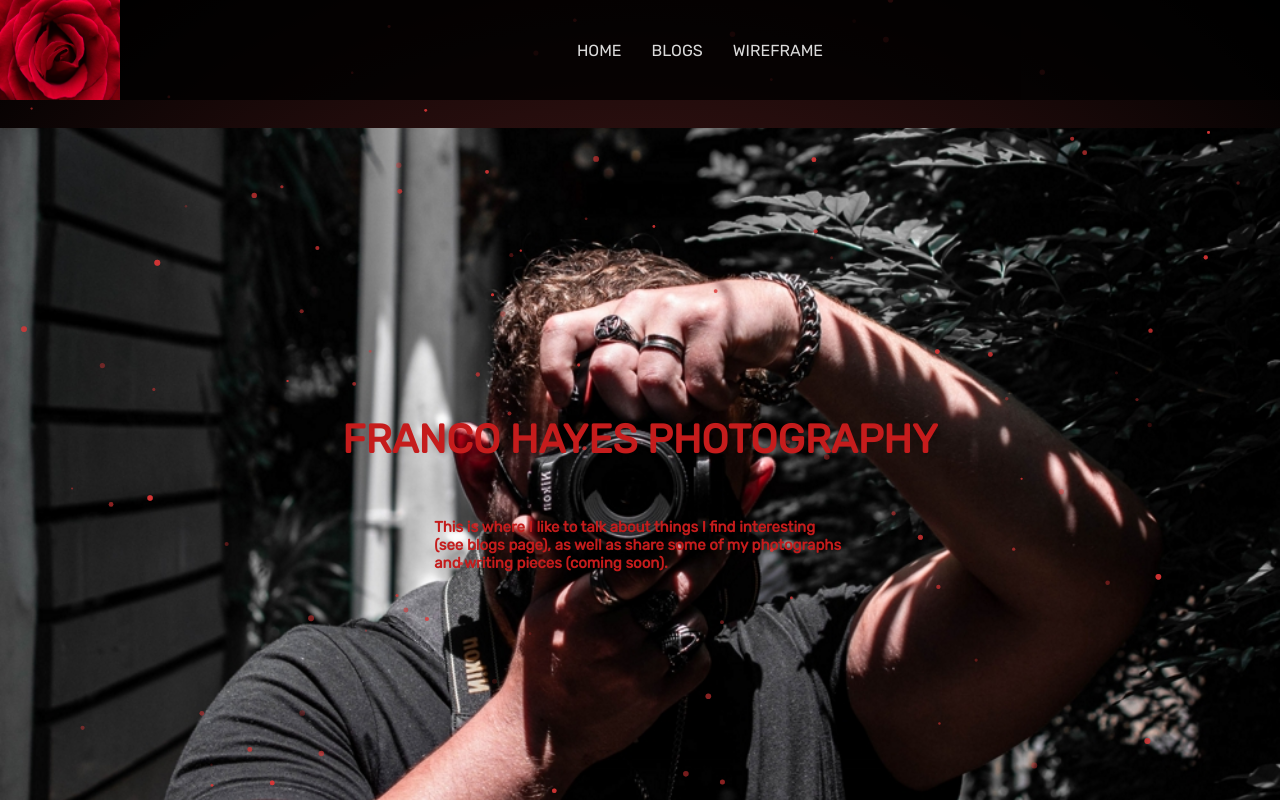
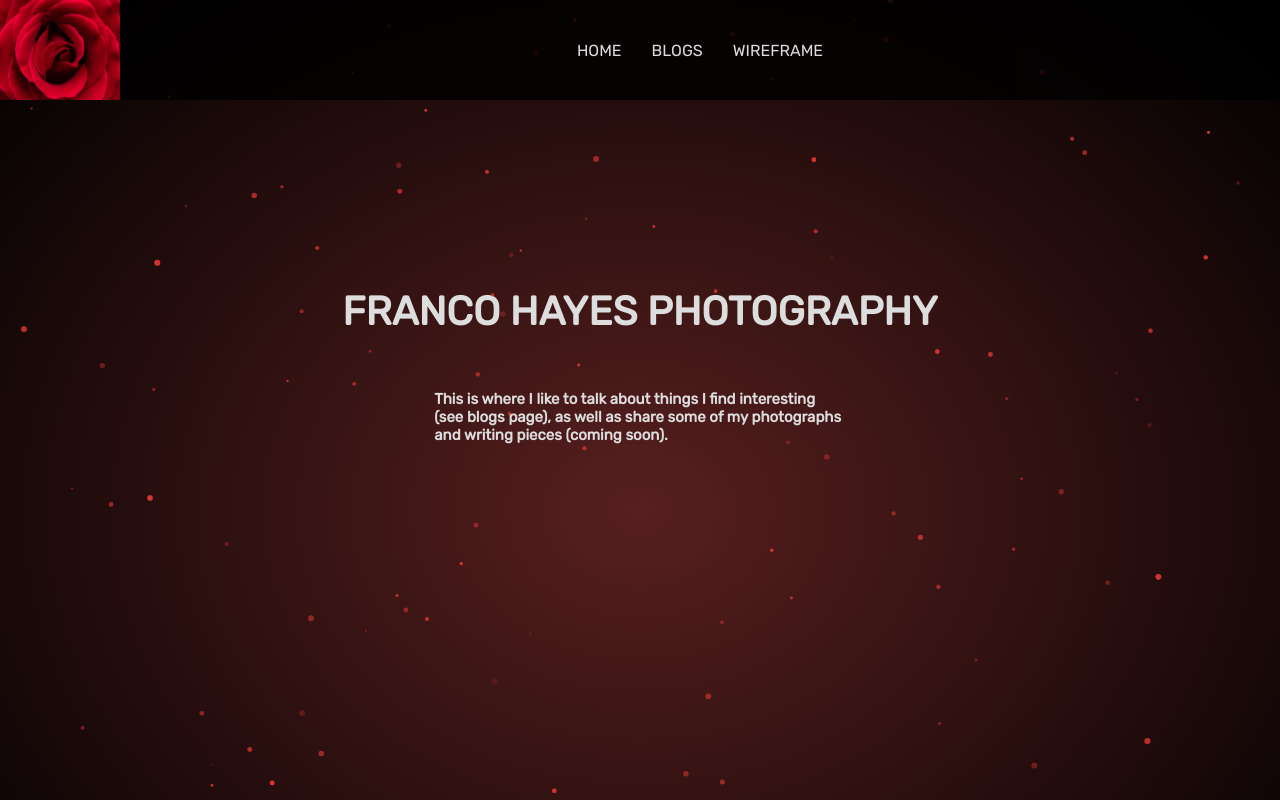
Before and after one commit to 2109231Frank/WSOA4175A_2109231, a React (Create React App) app: page / in a window 1280 px wide. Shown: the top 800 px of the page. Built offline with nearby package versions, Linux system fonts and the light colour scheme.

Commit message:
Attempted online deployment fix

```diff
--- a/src/Pages/Home.js
+++ b/src/Pages/Home.js
@@ -5,7 +5,7 @@ import MainIcon from "../Images/MainIcon.jpg";
 export default class Home extends Component {
   render() {
     return (
-      <div className='Home' style={{backgroundImage: `url(${MainIcon})`}}>
+      <div className='Home'>
         <div className='HeaderContainer'>
             <h1 className='homeh1'>FRANCO HAYES PHOTOGRAPHY</h1>
             <p className='homeP'>
--- a/src/Style/App.css
+++ b/src/Style/App.css
@@ -1,9 +1,7 @@
 .App{
     text-align: center;
     width: 100%;
-    height: auto;
-    display: flex;
-    flex-direction: column;
+    height: 100%;
     font-family: 'Rubik', sans-serif;
     background-image: radial-gradient(rgb(88, 31, 31), rgb(0, 0, 0));
     background-size: cover;
--- a/src/Style/Home.css
+++ b/src/Style/Home.css
@@ -1,5 +1,5 @@
 .Home{
-    margin-top: 10%;
+
     padding-bottom: 150px;
     width: 100%;
     height: 90vh;
@@ -25,11 +25,11 @@
     font-size: 40px;
     height: 60px;
     font-weight: 800;
-    color: rgb(197, 28, 28);
+    color: rgb(221, 221, 221);
 }
 
 .homeP{
-    color: rgb(197, 28, 28);
+    color: rgb(221, 221, 221);
     width: 40%;
     text-align: left;
     font-size: 15px;
```
